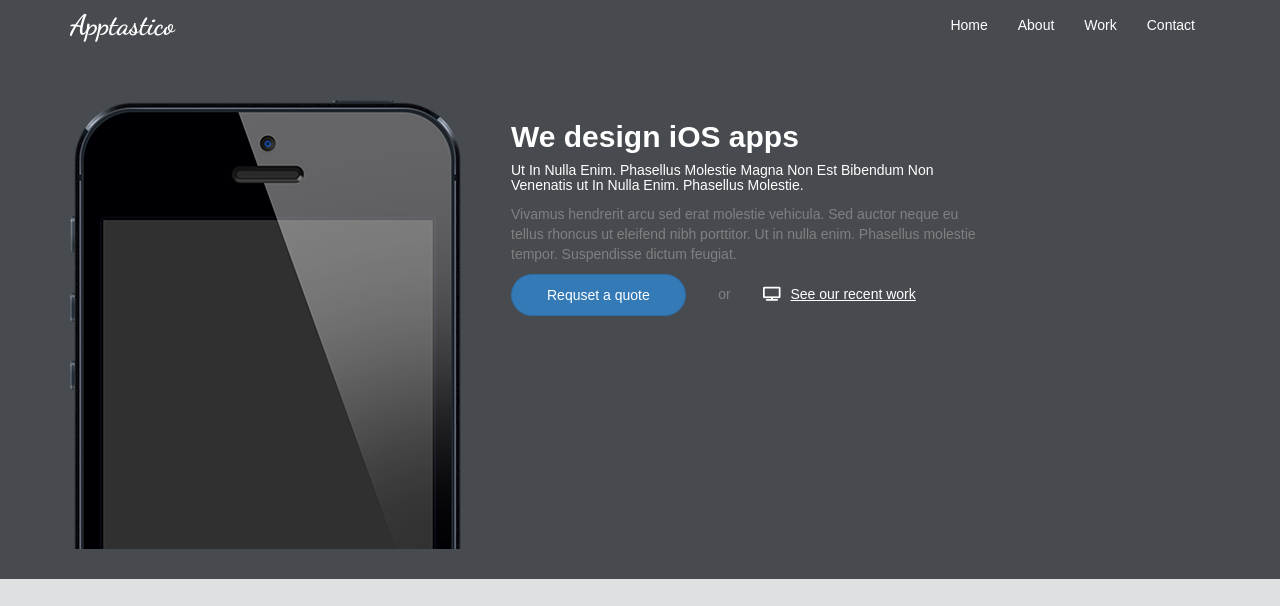
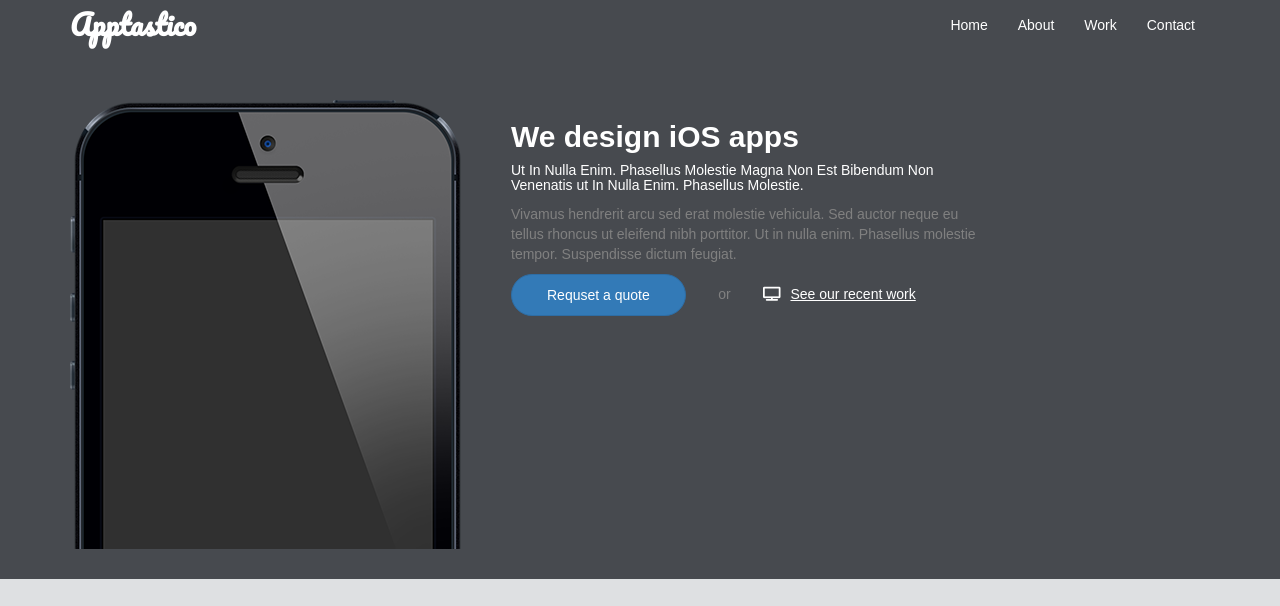
Before and after one commit to VSadovnikov/Aptasico, a plain HTML site: page index.html in a window 1280 px wide. Shown: the top 606 px of the page. Drawn offline with nearby package versions, Linux system fonts and the light colour scheme.

Commit message:
fix fonts

```diff
--- a/css/style.css
+++ b/css/style.css
@@ -13,7 +13,7 @@ margin-bottom:0;
 }
 
 .navbar-default .navbar-brand {
-	font-family: 'Dancing Script', cursive;
+	font-family: 'Pacifico', cursive;
 	color:white;
 	font-weight:700;
 	font-size:28px;
--- a/index.html
+++ b/index.html
@@ -14,6 +14,8 @@
 	integrity="sha384-lKuwvrZot6UHsBSfcMvOkWwlCMgc0TaWr+30HWe3a4ltaBwTZhyTEggF5tJv8tbt" crossorigin="anonymous">
 	<link href="https://fonts.googleapis.com/css?family=Dancing+Script:400,700&amp;subset=latin-ext" rel="stylesheet">
 	<link rel="stylesheet" href="https://cdnjs.cloudflare.com/ajax/libs/font-awesome/4.7.0/css/font-awesome.min.css">
+	<link href="https://fonts.googleapis.com/css?family=Pacifico" rel="stylesheet">
+
 	<link rel="stylesheet" href="css/style.css" type="text/css">
 
 
```
